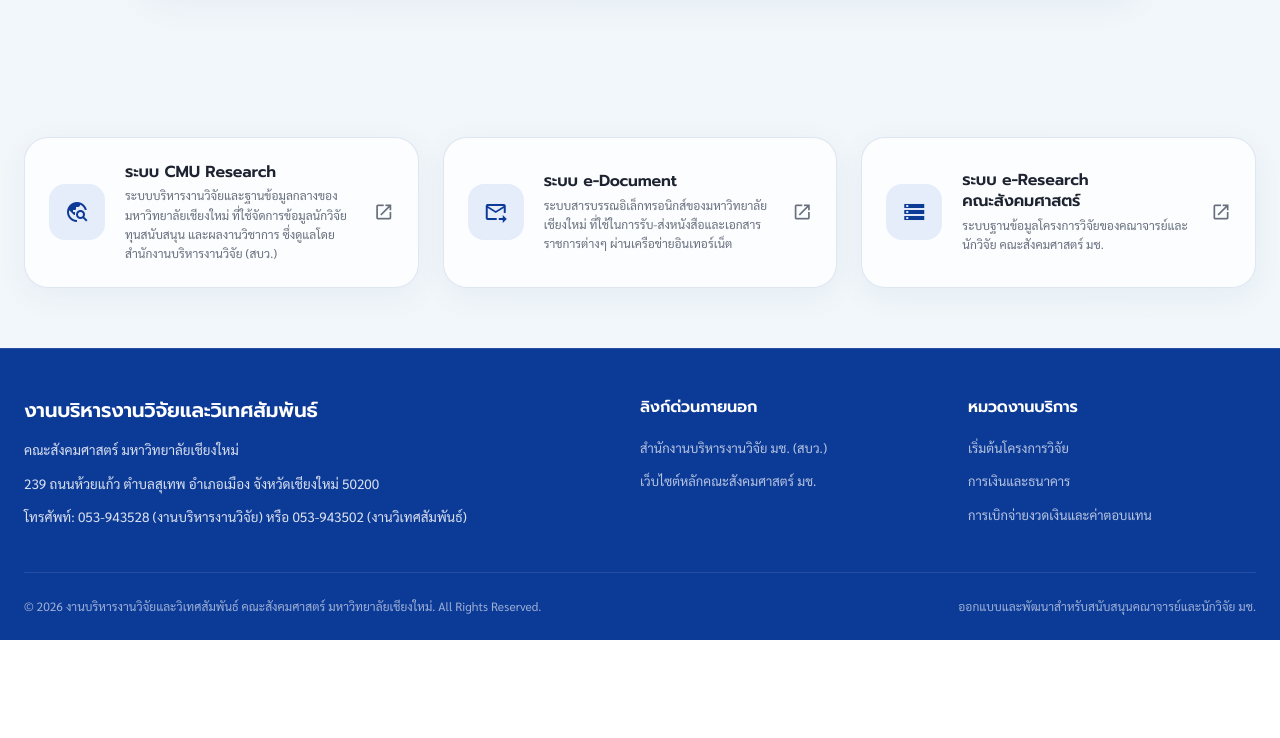
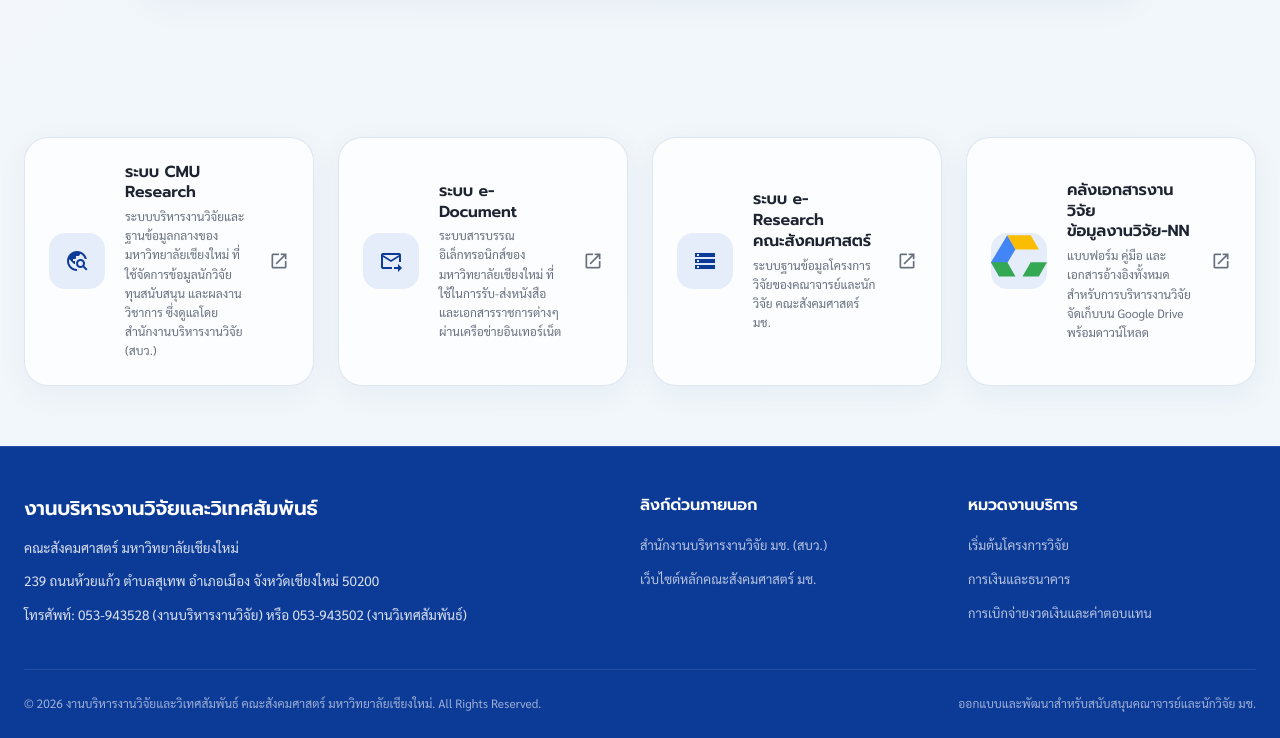
Before and after one commit to Pimpapunn/nn-proj, a plain HTML site: page index.html in a window 1280 px wide. Shown: the part 2944-3682 px from the top of the page. Before the commit the page ends 3584 px from the top, so only its background shows below. Drawn offline with Linux system fonts and the light colour scheme.

Commit message:
add link drive

```diff
--- a/index.html
+++ b/index.html
@@ -171,7 +171,26 @@
             <span class="material-icons portal-external-icon">launch</span>
           </a>
 
+          <!-- Google Drive Research Documents Portal Card -->
+          <a href="https://drive.google.com/drive/folders/1gPhm1QSEZX1bLEFdS2dSHZqFSn7KZNUD?usp=drive_link"
+             target="_blank" rel="noopener noreferrer"
+             class="portal-card glass-panel portal-card-gdrive" id="gdrivePortalCard">
+            <div class="portal-logo-box portal-logo-gdrive">
+              <svg viewBox="0 0 24 24" class="gdrive-icon-svg-portal" aria-hidden="true">
+                <path fill="#4285F4" d="M6.98 1L0 12.5l3.52 6.09L10.5 7z"/>
+                <path fill="#FBBC04" d="M17.02 1H6.98l3.52 6.09h10.02z"/>
+                <path fill="#34A853" d="M20.5 18.59H3.52L0 12.5h7l3.5 6.09h3l3.5-6.09h7z"/>
+              </svg>
+            </div>
+            <div class="portal-info">
+              <h3>คลังเอกสารงานวิจัย <div>ข้อมูลงานวิจัย-NN</div></h3>
+              <p>แบบฟอร์ม คู่มือ และเอกสารอ้างอิงทั้งหมดสำหรับการบริหารงานวิจัย จัดเก็บบน Google Drive พร้อมดาวน์โหลด</p>
+            </div>
+            <span class="material-icons portal-external-icon">open_in_new</span>
+          </a>
+
         </div>
+
       </div>
     </section>
 
```
